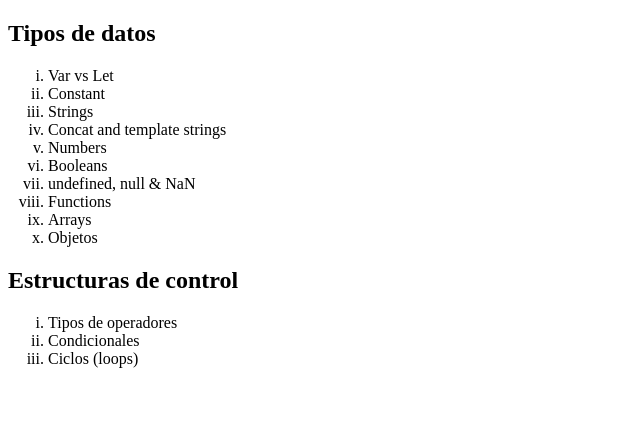
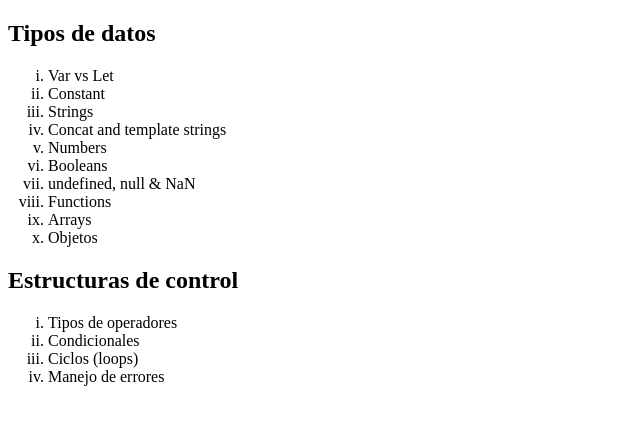
Before and after one commit to garciaarmando/JSPractices, a plain HTML site: page index.html in a window 1280 px wide. Shown: the whole page, without its empty margins (0-640 px from the left). Drawn offline with Linux system fonts and the light colour scheme.

Commit message:
Starting with error handling

```diff
--- a/index.html
+++ b/index.html
@@ -32,6 +32,7 @@
                 <li>Tipos de operadores</li>
                 <li>Condicionales</li>
                 <li>Ciclos (loops)</li>
+                <li>Manejo de errores</li>
             </ul>
         </section>
     </main>
```
Also changed, not shown: logic/manejoDeErrores.js (added).
